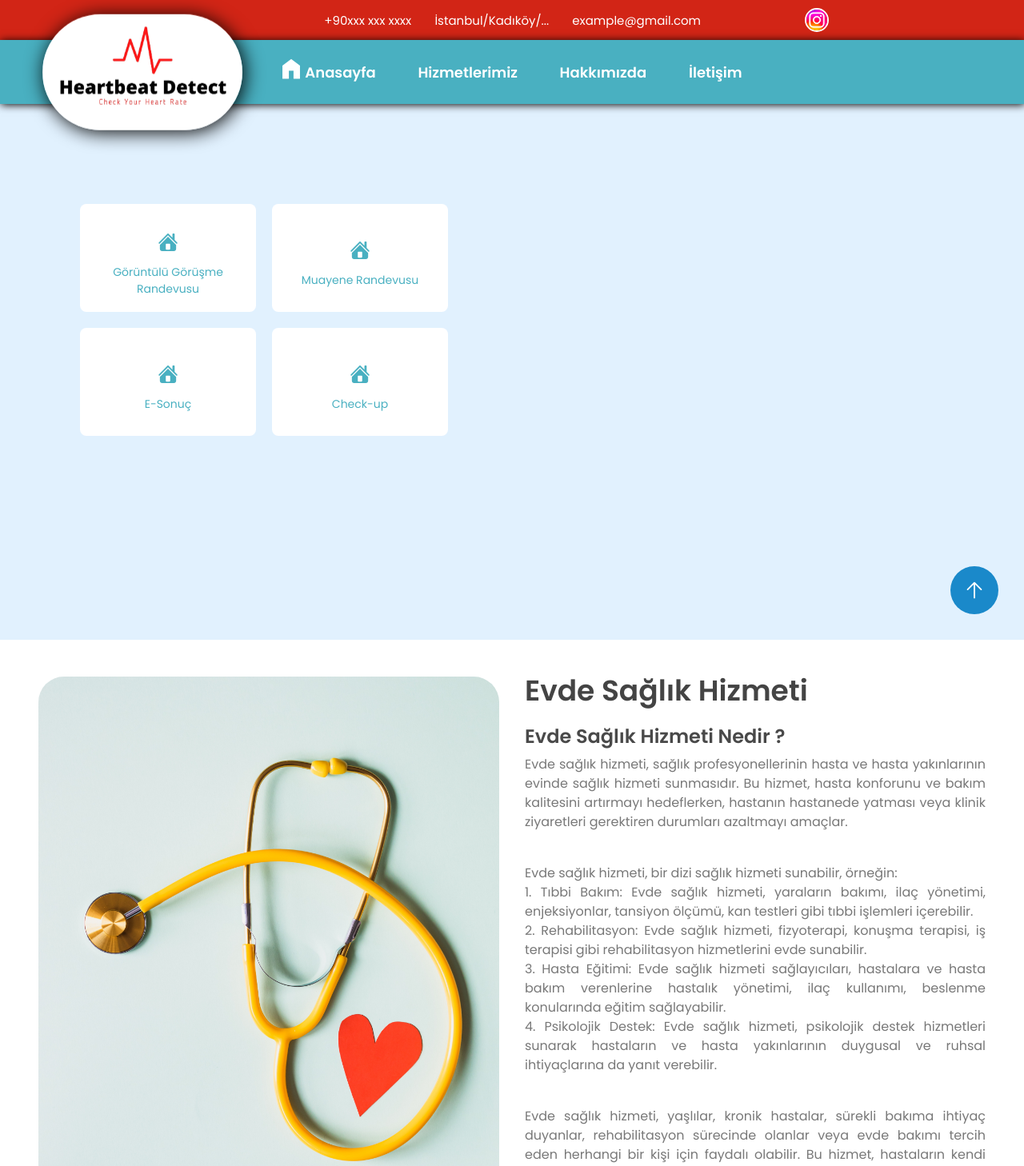
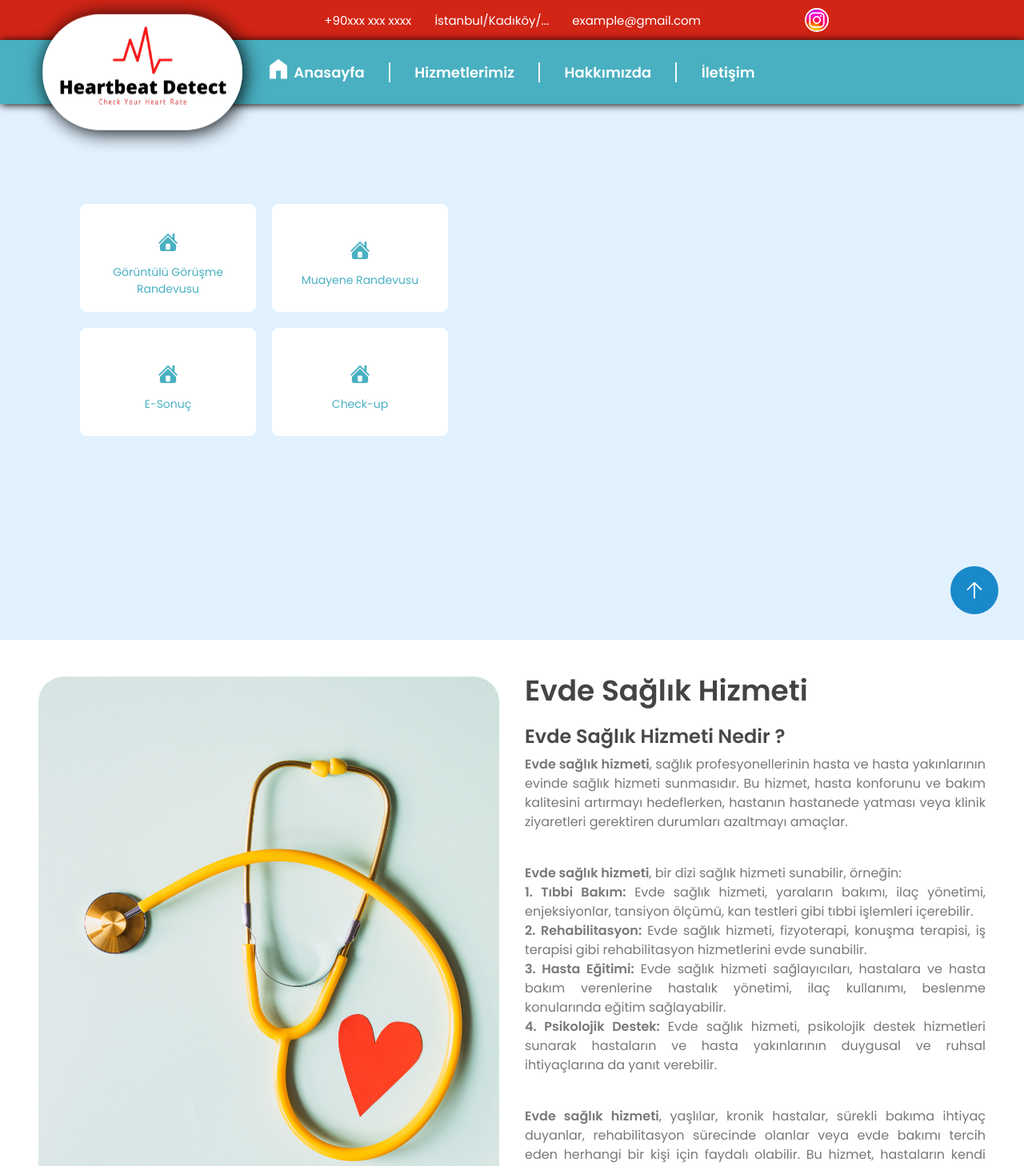
Before and after one commit to taneruzum/Medical-Web-Site, a Next.js app: page / in a window 1280 px wide. Shown: the top 1458 px of the page at 80% size. Built offline with nearby package versions, Linux system fonts and the light colour scheme.

Commit message:
little changes

```diff
--- a/src/app/Components/NavBar/NavBar.tsx
+++ b/src/app/Components/NavBar/NavBar.tsx
@@ -56,8 +56,11 @@ const NavBar = () => {
         </div>
         <ul className="content">
           <li><a href=""><span className="material-symbols-outlined">home</span>Anasayfa</a></li>
+          <div className="verticalLine"></div>
           <li><a onClick={scrollToServices}>Hizmetlerimiz</a></li>
+          <div className="verticalLine"></div>
           <li><a href="">Hakkımızda</a></li>
+          <div className="verticalLine"></div>
           <li><a href="">İletişim</a></li>
         </ul>
       </nav>
--- a/src/app/Components/NavBar/navBar.css
+++ b/src/app/Components/NavBar/navBar.css
@@ -148,6 +148,11 @@
     padding: 0.4rem;
 
 }
+.verticalLine{
+    width: 2px;
+    height: 25px;
+    background-color: aliceblue;
+}
 .content a{
     display: flex;
     align-items: center;
@@ -161,15 +166,15 @@
 }
 .content li:hover{
     transform: scale(1.3);
-    background-color: rgba(0, 0, 0, 0.1);
-    border-radius: 7rem;
+    /* background-color: rgba(0, 0, 0, 0.1);
+    border-radius: 7rem; */
 
 
 }
 
 .material-symbols-outlined {
     scale: 1.5;
-    margin-right: 5px;
+    margin-right: 7px;
     height: 30px;
     font-variation-settings:
         'FILL' 1,
--- a/src/pages/index.tsx
+++ b/src/pages/index.tsx
@@ -107,19 +107,19 @@ export default function Home() {
                     <h2>Evde Sağlık Hizmeti Nedir ?</h2>
                     </header>
                     <article>
-                        <p> Evde sağlık hizmeti, sağlık profesyonellerinin hasta ve hasta yakınlarının evinde sağlık hizmeti sunmasıdır. Bu hizmet, hasta konforunu ve bakım kalitesini artırmayı hedeflerken, hastanın hastanede yatması veya klinik ziyaretleri gerektiren durumları azaltmayı amaçlar.</p>
+                        <p> <strong>Evde sağlık hizmeti</strong>, sağlık profesyonellerinin hasta ve hasta yakınlarının evinde sağlık hizmeti sunmasıdır. Bu hizmet, hasta konforunu ve bakım kalitesini artırmayı hedeflerken, hastanın hastanede yatması veya klinik ziyaretleri gerektiren durumları azaltmayı amaçlar.</p>
                             <section className='middleText'>
-                                Evde sağlık hizmeti, bir dizi sağlık hizmeti sunabilir, örneğin:
+                                <strong>Evde sağlık hizmeti</strong>, bir dizi sağlık hizmeti sunabilir, örneğin:
 
-                                <p>1. Tıbbi Bakım: Evde sağlık hizmeti, yaraların bakımı, ilaç yönetimi, enjeksiyonlar, tansiyon ölçümü, kan testleri gibi tıbbi işlemleri içerebilir.</p>
+                                <p> <b>1. Tıbbi Bakım:</b>  Evde sağlık hizmeti, yaraların bakımı, ilaç yönetimi, enjeksiyonlar, tansiyon ölçümü, kan testleri gibi tıbbi işlemleri içerebilir.</p>
 
-                                <p>2. Rehabilitasyon: Evde sağlık hizmeti, fizyoterapi, konuşma terapisi, iş terapisi gibi rehabilitasyon hizmetlerini evde sunabilir.</p>
+                                <p><b>2. Rehabilitasyon:</b>  Evde sağlık hizmeti, fizyoterapi, konuşma terapisi, iş terapisi gibi rehabilitasyon hizmetlerini evde sunabilir.</p>
 
-                                <p>3. Hasta Eğitimi: Evde sağlık hizmeti sağlayıcıları, hastalara ve hasta bakım verenlerine hastalık yönetimi, ilaç kullanımı, beslenme konularında eğitim sağlayabilir.</p>
+                                <p><b>3. Hasta Eğitimi:</b>  Evde sağlık hizmeti sağlayıcıları, hastalara ve hasta bakım verenlerine hastalık yönetimi, ilaç kullanımı, beslenme konularında eğitim sağlayabilir.</p>
 
-                                <p>4. Psikolojik Destek: Evde sağlık hizmeti, psikolojik destek hizmetleri sunarak hastaların ve hasta yakınlarının duygusal ve ruhsal ihtiyaçlarına da yanıt verebilir.</p>
+                                <p><b>4. Psikolojik Destek:</b>  Evde sağlık hizmeti, psikolojik destek hizmetleri sunarak hastaların ve hasta yakınlarının duygusal ve ruhsal ihtiyaçlarına da yanıt verebilir.</p>
                             </section>
-                            <p>Evde sağlık hizmeti, yaşlılar, kronik hastalar, sürekli bakıma ihtiyaç duyanlar, rehabilitasyon sürecinde olanlar veya evde bakımı tercih eden herhangi bir kişi için faydalı olabilir. Bu hizmet, hastaların kendi evlerinde kalırken ihtiyaç duydukları sağlık hizmetlerine erişimlerini kolaylaştırır ve hastaneye gitme zorunluluğunu azaltır.</p>
+                            <p> <strong>Evde sağlık hizmeti</strong>, yaşlılar, kronik hastalar, sürekli bakıma ihtiyaç duyanlar, rehabilitasyon sürecinde olanlar veya evde bakımı tercih eden herhangi bir kişi için faydalı olabilir. Bu hizmet, hastaların kendi evlerinde kalırken ihtiyaç duydukları sağlık hizmetlerine erişimlerini kolaylaştırır ve hastaneye gitme zorunluluğunu azaltır.</p>
                             <p>Ayrıca evde sağlık hizmeti, hasta konforunu ön planda tutarken aynı zamanda hasta ve hasta yakınları arasında güçlü bir iletişim ve güven ilişkisi oluşturmayı amaçlar. Bu sayede hastalar, tedavi süreciyle ilgili daha iyi bilgilendirilir ve kendi sağlık durumlarına aktif bir şekilde katılım sağlarlar.</p>
 
 
```
Also changed, not shown: public/images/photo3.jpg (added).
